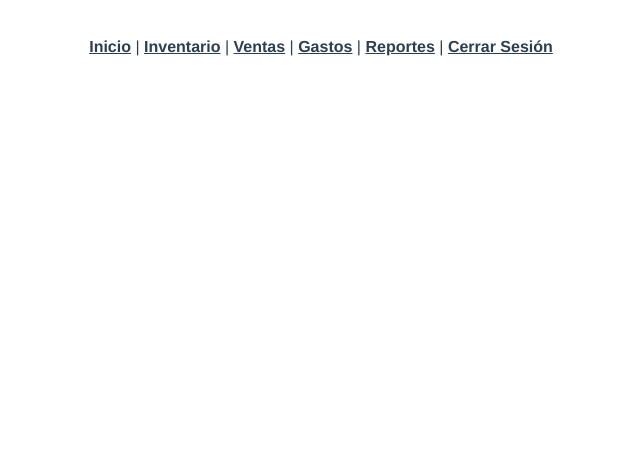
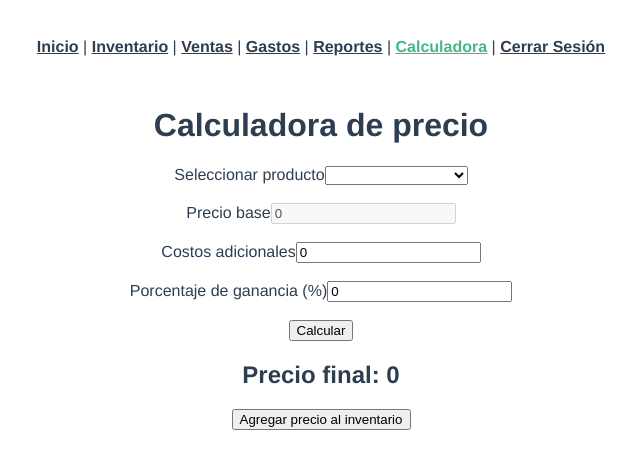
Before and after one commit to Yapp718/Proyecto_Dose-o_web-, a Vue app: page /calcular in a window 1280 px wide. Shown: the top 468 px of the page, without its empty margins (319-959 px from the left). Built offline with nearby package versions, Linux system fonts and the light colour scheme.

Commit message:
actualizacion

```diff
--- a/src/App.vue
+++ b/src/App.vue
@@ -1,18 +1,3 @@
-<!-- <template>
-
-
-
-  <nav>
-    <router-link to="/login">Inicio de Sesion</router-link> |
-    <router-link to="/inicio">Inicio</router-link> |
-    <router-link to="/inventario">Inventario</router-link> |
-    <router-link to="/ventas">Ventas</router-link> |
-    <router-link to="/gastos">Gastos</router-link> |
-    <router-link to="/reportes">Reportes</router-link>
-
-  </nav>
-  <router-view/>
-</template> -->
 <template>
   <div id="app">
     <nav v-if="$route.path !== '/'">
@@ -21,6 +6,7 @@
       <router-link to="/ventas">Ventas</router-link> |
       <router-link to="/gastos">Gastos</router-link> |
       <router-link to="/reportes">Reportes</router-link> |
+      <router-link to="/calcular">Calculadora</router-link> |
       <router-link to="/">Cerrar Sesión</router-link>
     </nav>
 
--- a/src/router/index.js
+++ b/src/router/index.js
@@ -5,6 +5,7 @@ import VentasView from '@/views/VentasView.vue';
 import GastosView from '@/views/GastosView.vue';
 import ReportesView from '@/views/ReportesView.vue';
 import IniciosesionView from '@/views/IniciosesionView.vue';
+import CalcularView from '@/views/CalcularView.vue';
 
 const routes = [
   {
@@ -36,6 +37,11 @@ const routes = [
     path: '/reportes',
     name: 'reportes',
     component: ReportesView
+  },
+  {
+    path: '/calcular',
+    name: 'calular',
+    component: CalcularView
   }
 
 ]
--- a/src/store.js
+++ b/src/store.js
@@ -1,16 +1,18 @@
 import { reactive } from "vue"
 
 export const store = reactive({
-
+capital: JSON.parse(localStorage.getItem("capital")) || 0,
 productos: JSON.parse(localStorage.getItem("productos")) || [],
 ventas: JSON.parse(localStorage.getItem("ventas")) || [],
 gastos: JSON.parse(localStorage.getItem("gastos")) || [],
+movimientosCapital: JSON.parse(localStorage.getItem("movimientosCapital")) || [],
 
 guardar(){
-
+localStorage.setItem("capital", JSON.stringify(this.capital))
 localStorage.setItem("productos", JSON.stringify(this.productos))
 localStorage.setItem("ventas", JSON.stringify(this.ventas))
 localStorage.setItem("gastos", JSON.stringify(this.gastos))
+localStorage.setItem("movimientosCapital", JSON.stringify(this.movimientosCapital))
 
 }
 
--- /dev/null
+++ b/src/views/CalcularView.vue
@@ -0,0 +1,101 @@
+<template lang="">
+    <div>
+        <h1>Calculadora de precio</h1>
+
+        <label>Seleccionar producto</label>
+
+        <select v-model="productoSeleccionado" @change="cargarPrecioBase">
+
+            <option disabled value="">Seleccione producto</option>
+
+            <option
+                v-for="p in store.productos"
+                :key="p.nombre"
+                :value="p"
+                >
+
+                {{p.nombre}}
+
+            </option>
+
+        </select>
+
+        <br><br>
+
+            <label>Precio base</label>
+            <input type="number" v-model="precioBase" disabled>
+
+        <br><br>
+
+            <label>Costos adicionales</label>
+            <input type="number" v-model="costos">
+
+        <br><br>
+
+            <label>Porcentaje de ganancia (%)</label>
+            <input type="number" v-model="porcentaje">
+
+        <br><br>
+
+        <button @click="calcular">Calcular</button>
+
+        <h2>Precio final: {{precioFinal}}</h2>
+
+        <button @click="guardarPrecio">
+        Agregar precio al inventario
+        </button>
+    </div>
+</template>
+<script>
+import {store} from "../store"
+
+export default{
+
+    data(){
+        return{
+
+        store,
+        productoSeleccionado:null,
+        precioBase:0,
+        costos:0,
+        porcentaje:0,
+        precioFinal:0
+
+        }
+    },
+
+    methods:{
+
+        cargarPrecioBase(){
+
+        this.precioBase = this.productoSeleccionado.precioBase
+
+        },
+
+        calcular(){
+
+        let costoTotal = Number(this.precioBase) + Number(this.costos)
+
+        let ganancia = costoTotal * (this.porcentaje/100)
+
+        this.precioFinal = costoTotal + ganancia
+
+        },
+
+        guardarPrecio(){
+
+        this.productoSeleccionado.precioFinal = this.precioFinal
+
+        this.store.guardar()
+
+        alert("Precio actualizado en inventario")
+
+        }
+
+    }
+
+}
+</script>
+<style lang="">
+
+</style>
--- a/src/views/GastosView.vue
+++ b/src/views/GastosView.vue
@@ -4,9 +4,11 @@
 
         <h1>Gastos</h1>
 
+        <input v-model="producto" placeholder="Producto">
+        <input v-if="producto" v-model.number="cantidad" placeholder="Cantidad">
         <input v-model="descripcion" placeholder="Descripción">
         <input v-model.number="valor" placeholder="Valor">
-<input type="date" v-model="fecha">
+
 
         <button @click="agregarGasto">
         Agregar
@@ -16,7 +18,7 @@ Agregar
 
             <li v-for="(g,index) in store.gastos" :key="index">
 
-{{g.descripcion}} - {{g.valor}} - {{g.fecha }}
+             {{g.producto}} - {{g.cantidad}} - {{g.descripcion}} - {{g.valor}} - {{g.fecha }}
 
             </li>
 
@@ -35,9 +37,10 @@ export default{
     data(){
 
         return{
-
+        producto:"",
         descripcion:"",
         valor:0,
+        cantidad:0,
         fecha:"",
         store
 
@@ -50,15 +53,20 @@ methods:{
         agregarGasto(){
 
         this.store.gastos.push({
-
+            producto:this.producto,
+            cantidad:this.cantidad,
             descripcion:this.descripcion,
             valor:this.valor,
             fecha:this.fecha || new Date().toISOString().split('T')[0]
 
         })
 
+        this.store.capital -= this.valor
+
         this.store.guardar()
 
+        this.producto=""
+        this.cantidad=0
         this.descripcion=""
         this.valor=0
 
--- a/src/views/InicioView.vue
+++ b/src/views/InicioView.vue
@@ -3,15 +3,35 @@
     <div>
 
         <h1>Dashboard</h1>
-
-<h3>Capital actual: {{ capitalActual }}</h3>
-
+        <h3>Capital actual: {{ store.capital }}</h3>
         <h3>Total ventas: {{ totalVentas }}</h3>
-
         <h3>Total gastos: {{ totalGastos }}</h3>
-
         <h3>Ganancia: {{ ganancia }}</h3>
 
+        <input type="number" v-model.number="capitalMovimiento"
+        placeholder="Agregar o retirar capital">
+        <button @click="agregarCapital">Agregar</button>
+        <button @click="retirarCapital">Retirar</button>
+
+        <h2>Movimientos de Capital</h2>
+
+        <table border="1">
+
+            <tr>
+                <th>Tipo</th>
+                <th>Valor</th>
+                <th>Fecha</th>
+            </tr>
+
+            <tr v-for="(m,index) in store.movimientosCapital" :key="index">
+
+                <td>{{ m.tipo }}</td>
+                <td>{{ m.valor }}</td>
+                <td>{{ m.fecha }}</td>
+
+        </tr>
+
+        </table>
     </div>
 
 </template>
@@ -29,7 +49,7 @@ data(){
             return{
 
             store,
-capitalInicial: 5000000
+            capitalInicial: 0
 
             }
 
@@ -65,6 +85,51 @@ return this.capitalInicial + this.ganancia
 
             }
 
+        },
+        methods:{
+
+        agregarCapital(){
+        if(this.capitalMovimiento > 0){
+
+            this.store.capital += this.capitalMovimiento
+            this.store.movimientosCapital.push({
+
+            tipo:"Ingreso",
+            valor:this.capitalMovimiento,
+            fecha:new Date().toISOString().split('T')[0]
+
+            })
+
+            this.store.guardar()
+            this.capitalMovimiento = 0
+
+            }
+
+            },
+
+        retirarCapital(){
+
+        if(this.capitalMovimiento > 0){
+
+            this.store.capital -= this.capitalMovimiento
+
+            this.store.movimientosCapital.push({
+
+            tipo:"Retiro",
+            valor:this.capitalMovimiento,
+            fecha:new Date().toISOString().split('T')[0]
+
+            })
+
+            this.store.guardar()
+            this.capitalMovimiento = 0
+
+            }
+
+
+
+        }
+
     }
 
 }
--- a/src/views/IniciosesionView.vue
+++ b/src/views/IniciosesionView.vue
@@ -1,52 +1,3 @@
-<script setup>
-import { ref } from 'vue'
-import { useRouter } from 'vue-router'
-
-const router = useRouter()
-
-// Estados para controlar el formulario
-const esModoLogin = ref(true)
-const email = ref('')
-const password = ref('')
-const nombre = ref('')
-
-// --- AQUÍ VA LA LÓGICA CON LOCALSTORAGE ---
-const procesarFormulario = () => {
-  // Obtenemos los usuarios ya registrados en el navegador
-  const usuariosGuardados = JSON.parse(localStorage.getItem('usuarios') || '[]')
-
-  if (esModoLogin.value) {
-    // LÓGICA PARA ENTRAR
-    const usuarioEncontrado = usuariosGuardados.find(
-      u => u.email === email.value && u.password === password.value
-    )
-
-    if ((email.value === 'admin@textil.com' && password.value === '1234') || usuarioEncontrado) {
-      router.push({ name: 'home' })
-    } else {
-      alert("Usuario no encontrado o datos incorrectos")
-    }
-
-  } else {
-    // LÓGICA PARA REGISTRAR
-    if (nombre.value && email.value && password.value) {
-      const nuevo = {
-        nombre: nombre.value,
-        email: email.value,
-        password: password.value
-      }
-
-      usuariosGuardados.push(nuevo)
-      localStorage.setItem('usuarios', JSON.stringify(usuariosGuardados))
-
-      alert("¡Usuario creado! Ya puedes iniciar sesión.")
-      esModoLogin.value = true // Cambiamos a vista de login automáticamente
-      nombre.value = '' // Limpiamos el nombre
-    }
-  }
-}
-</script>
-
 <template>
   <div class="auth-container">
     <h1>{{ esModoLogin ? 'Bienvenido' : 'Crea tu cuenta' }}</h1>
@@ -111,3 +62,51 @@ button {
   text-decoration: underline;
 }
 </style>
+<script setup>
+import { ref } from 'vue'
+import { useRouter } from 'vue-router'
+
+const router = useRouter()
+
+// Estados para controlar el formulario
+const esModoLogin = ref(true)
+const email = ref('')
+const password = ref('')
+const nombre = ref('')
+
+// --- AQUÍ VA LA LÓGICA CON LOCALSTORAGE ---
+const procesarFormulario = () => {
+  // Obtenemos los usuarios ya registrados en el navegador
+  const usuariosGuardados = JSON.parse(localStorage.getItem('usuarios') || '[]')
+
+  if (esModoLogin.value) {
+    // LÓGICA PARA ENTRAR
+    const usuarioEncontrado = usuariosGuardados.find(
+      u => u.email === email.value && u.password === password.value
+    )
+
+    if ((email.value === 'admin@textil.com' && password.value === '1234') || usuarioEncontrado) {
+      router.push({ name: 'home' })
+    } else {
+      alert("Usuario no encontrado o datos incorrectos")
+    }
+
+  } else {
+    // LÓGICA PARA REGISTRAR
+    if (nombre.value && email.value && password.value) {
+      const nuevo = {
+        nombre: nombre.value,
+        email: email.value,
+        password: password.value
+      }
+
+      usuariosGuardados.push(nuevo)
+      localStorage.setItem('usuarios', JSON.stringify(usuariosGuardados))
+
+      alert("¡Usuario creado! Ya puedes iniciar sesión.")
+      esModoLogin.value = true // Cambiamos a vista de login automáticamente
+      nombre.value = '' // Limpiamos el nombre
+    }
+  }
+}
+</script>
--- a/src/views/InventarioView.vue
+++ b/src/views/InventarioView.vue
@@ -6,7 +6,8 @@
 
         <input v-model="producto" placeholder="Producto">
         <input v-model.number="stock" placeholder="Stock">
-<input type="date" v-model="fecha">
+        <input type="number" v-model="precioBase" placeholder="Precio base">
+
         <button @click="agregarProducto">Agregar</button>
 
         <table border="1">
@@ -14,6 +15,8 @@
             <tr>
             <th>Producto</th>
             <th>Stock</th>
+            <th>Precio Base</th>
+            <th>Precio Venta</th>
             <th>Fecha</th>
             <th>Acción</th>
             </tr>
@@ -22,6 +25,8 @@
 
             <td>{{p.nombre}}</td>
             <td>{{p.stock}}</td>
+            <td>{{p.precioBase}}</td>
+            <td>{{p.precioFinal}}</td>
             <td>{{ p.fecha }}</td>
 
             <td>
@@ -29,6 +34,27 @@
             Eliminar
             </button>
             </td>
+
+            </tr>
+
+        </table>
+        <h2>Inventario Gastos</h2>
+
+        <table border="1">
+
+            <tr>
+                <th>Producto</th>
+                <th>Stock</th>
+                <th>Precio Base</th>
+                <th>Fecha</th>
+            </tr>
+
+            <tr v-for="(p,index) in inventarioGeneral" :key="index">
+
+                <td>{{p.nombre}}</td>
+                <td>{{p.stock}}</td>
+                <td>{{p.precioBase}}</td>
+                <td>{{p.fecha}}</td>
 
             </tr>
 
@@ -50,11 +76,31 @@ return{
 
         producto:"",
         stock:0,
+        precioBase:0,
         fecha:"",
 
         store
 
         }
+
+    },
+    computed:{
+    inventarioGeneral(){
+
+        return this.store.gastos
+        .filter(g => g.producto)
+        .map(g => ({
+
+        nombre:g.producto,
+        stock:g.cantidad,
+        precioBase:g.valor,
+        precioFinal:0,
+        fecha:g.fecha
+
+        }))
+
+        }
+
 
 },
 
@@ -66,6 +112,8 @@ if(this.producto && this.stock){
 
         this.store.productos.push({
         nombre:this.producto,
+        precioBase:this.precioBase,
+        precioFinal:0,
         stock:this.stock,
         fecha:this.fecha || new Date().toISOString().split('T')[0]
         })
@@ -74,6 +122,7 @@ this.store.guardar()
 
         this.producto=""
         this.stock=0
+        this.precioBase=0
         this.fecha=""
 
         }
--- a/src/views/VentasView.vue
+++ b/src/views/VentasView.vue
@@ -4,14 +4,14 @@
 
         <h1>Ventas</h1>
 
-<select v-model="producto">
+        <select v-model="productoSeleccionado" @change="cargarPrecio">
 
         <option disabled value="">Seleccione producto</option>
 
         <option
         v-for="p in store.productos"
         :key="p.nombre"
-:value="p.nombre"
+        :value="p"
         >
         {{p.nombre}}
         </option>
@@ -19,10 +19,10 @@ v-for="p in store.productos"
         </select>
 
         <input v-model.number="cantidad" placeholder="Cantidad">
-<input v-model.number="precio" placeholder="Precio">
-<input type="date" v-model="fecha">
+        <input type="number" v-model="precio" disabled>
 
-<button @click="registrarVenta">
+
+        <button @click="registrarVenta" :disabled="!precio">
         Registrar Venta
         </button>
 
@@ -50,11 +50,11 @@ data(){
 
         return{
 
-producto:"",
+            store,
+            productoSeleccionado:"",
             cantidad:0,
             precio:0,
-fecha:"",
-store
+            fecha:""
 
         }
 
@@ -62,13 +62,46 @@ store
 
     methods:{
 
+            cargarPrecio(){
+                console.log(this.productoSeleccionado)
+
+
+                this.precio = this.productoSeleccionado.precioFinal
+
+            },
             registrarVenta(){
+
+                let item = this.store.productos.find(
+                p => p.nombre === this.productoSeleccionado.nombre
+                )
+
+                if(!item){
+                    alert("Producto no encontrado")
+                    return
+                }
+
+
+                if(item.stock <= 0){
+                    alert("Producto agotado")
+                    return
+                }
+
+                if(this.cantidad <= 0){
+                    alert("Ingrese una cantidad válida")
+                    return
+                }
+
+                if(this.cantidad > item.stock){
+                    alert("No hay suficiente stock")
+                    return
+                }
+
 
                 let total = this.cantidad * this.precio
 
                 this.store.ventas.push({
 
-producto:this.producto,
+                producto:this.productoSeleccionado.nombre,
                 cantidad:this.cantidad,
                 precio:this.precio,
                 total:total,
@@ -76,9 +109,8 @@ fecha:this.fecha || new Date().toISOString().split('T')[0]
 
                 })
 
-let item = this.store.productos.find(
-p => p.nombre === this.producto
-)
+
+
 
                 if(item){
 
```
Also changed, not shown: src/views/ReportesView.vue (indentation only). Lines whose indentation alone changed are shown as unchanged.
